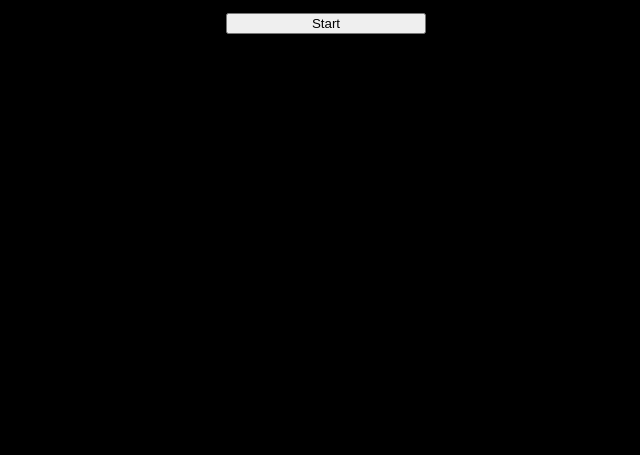
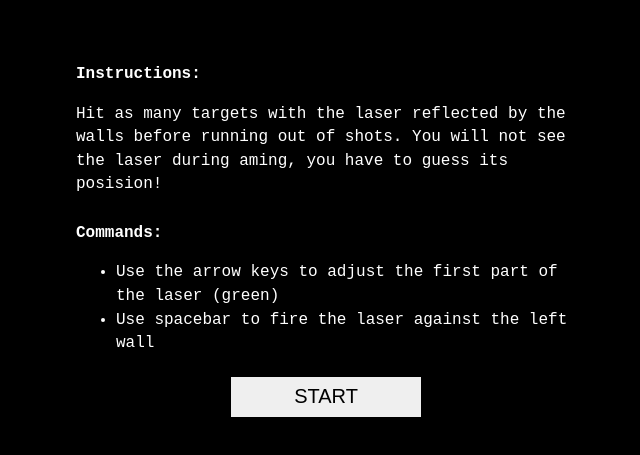
Before and after one commit to StefanK2ff/project-lazzzzer, a plain HTML site: page index.html in a window 1280 px wide. Shown: the part 53-508 px from the top of the page, without its empty margins (314-954 px from the left). Drawn offline with Linux system fonts and the light colour scheme.

Commit message:
added instructions to mainpage and button styling

```diff
--- a/css/style.css
+++ b/css/style.css
@@ -115,4 +115,25 @@ html {
   .btn {
     width: 200px;
     margin: 0 auto 0 auto;
+    height: 50px;
+    font-size: 20px;
+    border: 5px solid black;
   }
+
+  .btn:hover {
+    border: 5px solid white;
+    background-color: black;
+    color:white;
+
+  }
+
+  .instructions {
+    width: 500px;
+    padding-top: 50px;
+    margin: 0 auto 0 auto;
+  }
+
+  .instructions p {
+    margin-bottom: 25px;
+    margin-top: 16px;
+  }
--- a/src/game.js
+++ b/src/game.js
@@ -42,9 +42,9 @@ Game.prototype.start = function() {
       this.laser.setAim('left');
     } else if (event.key === 'ArrowRight') {
       this.laser.setAim('right');
-    } else if (event.key === 'a') {
+    } else if (event.key === 'ArrowUp') {
       this.laser.setAim('up');
-    } else if (event.key === 'y') {
+    } else if (event.key === 'ArrowDown') {
       this.laser.setAim('down');
     } else if (event.key === ' ' && !this.gameIsOver) {
       this.fire();
--- a/src/main.js
+++ b/src/main.js
@@ -18,7 +18,18 @@ function main() {
     <main>
       <div class="gameText">
         <h1>Project laZZZZer</h1>
-        <button class="btn">Start</button>
+      </div>
+      <div class="instructions">
+        <strong>Instructions:</strong>
+          <p>Hit as many targets with the laser reflected by the walls before running out of shots. You will not see the laser during aming, you have to guess its posision! </p>
+          <strong>Commands:</strong>
+          <ul>
+            <li>Use the arrow keys to adjust the first part of the laser (green)</li>
+            <li>Use spacebar to fire the laser against the left wall</li>
+          </ul>
+      </div>
+      <div class="gameText">
+        <button class="btn">START</button>
       </div>
     </main>
   `);
@@ -77,7 +88,7 @@ function main() {
         <h1>Game over</h1>
         <p>Your score: <span class="final-score"></span></p>
         <p>You reached Level <span class="final-level"></span></p>
-        <button class="btn">Restart</button>
+        <button class="btn">RESTART</button>
       </div>
     </main>
     `);
```
